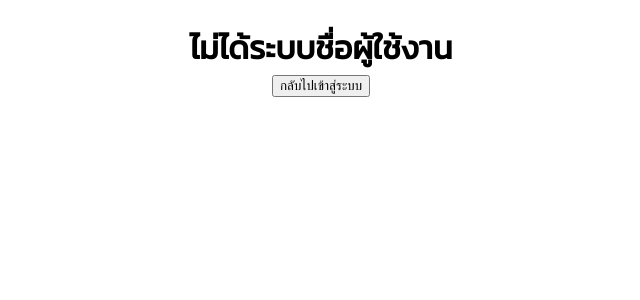
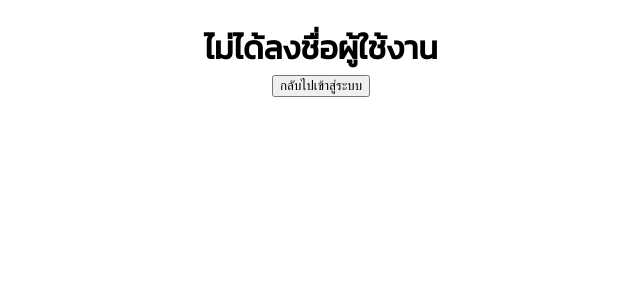
Before and after one commit to Bebiezaza/TUcomattendServer, a PHP site: page /landing.php in a window 1280 px wide. Shown: the part 92-392 px from the top of the page, without its empty margins (319-959 px from the left). Run offline with PHP 8.4, Linux system fonts and the light colour scheme; data that the repository does not hold is empty.

Commit message:
Alpha 1.0.2_01

```diff
--- a/landing.php
+++ b/landing.php
@@ -28,7 +28,7 @@
 
             if ($user == "")
             {
-                echo "<font size = 6><b>ไม่ได้ระบบชื่อผู้ใช้งาน</b></font>"
+                echo "<font size = 6><b>ไม่ได้ลงชื่อผู้ใช้งาน</b></font>"
                 ?><form method = post action = index.php>
                     <input type = submit value = "กลับไปเข้าสู่ระบบ">
                 </form><?php
```
